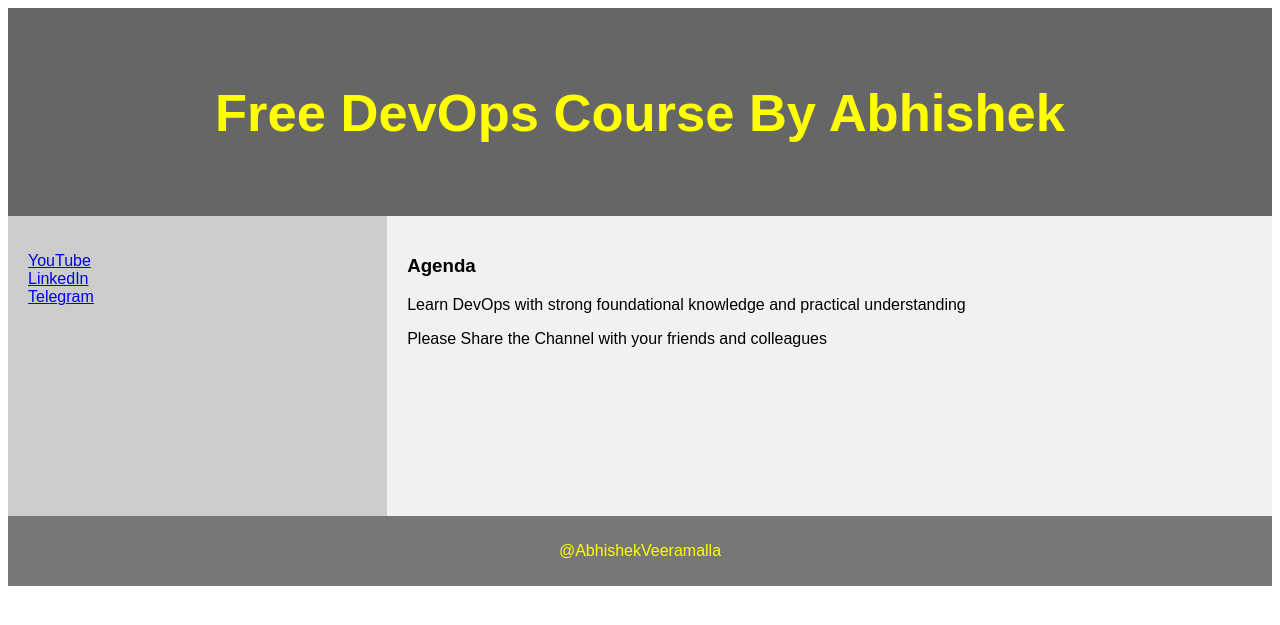
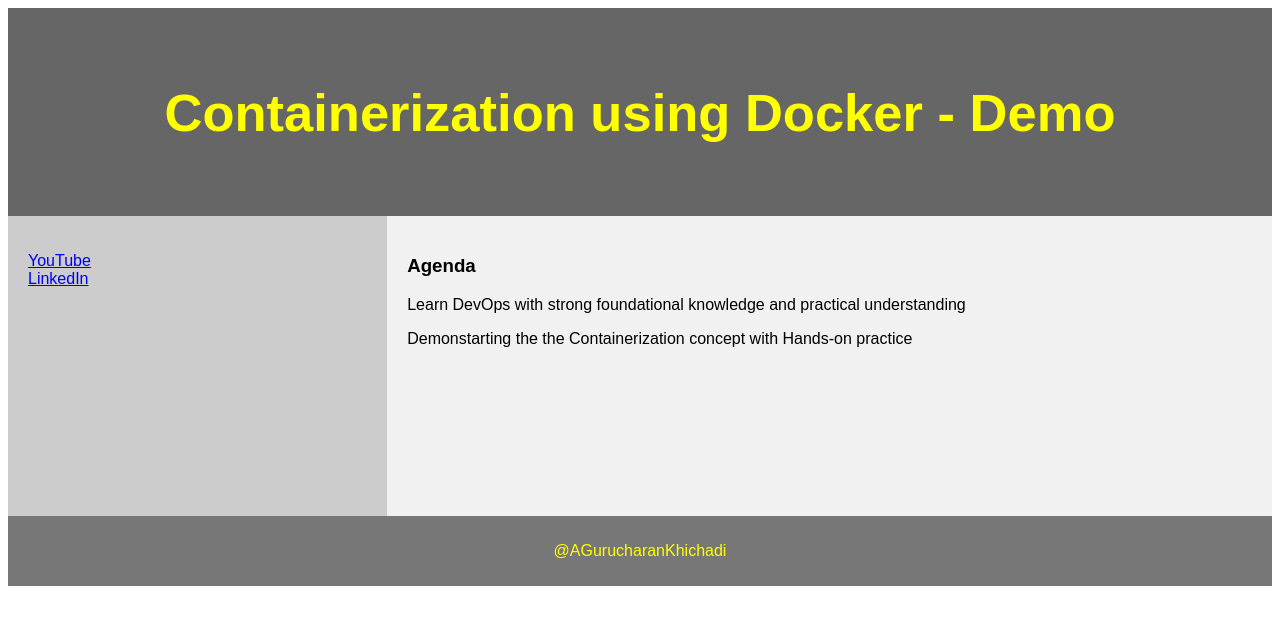
Before and after one commit to GurucharanKhichadi06/Docker-demo, a Django app: page /demo/ in a window 1280 px wide. Shown: the top 625 px of the page. Run offline with Django 4.2, Linux system fonts and the light colour scheme.

Commit message:
Update demo_site.html

```diff
--- a/examples/python-web-app/devops/demo/templates/demo_site.html
+++ b/examples/python-web-app/devops/demo/templates/demo_site.html
@@ -73,27 +73,26 @@ footer {
 
 
 <header>
-  <h2>Free DevOps Course By Abhishek</h2>
+  <h2>Containerization using Docker - Demo</h2>
 </header>
 
 <section>
   <nav>
     <ul>
-      <li><a href="www.youtube.com/@AbhishekVeeramalla">YouTube</a></li>
-      <li><a href="www.linkedin.com/in/abhishek-veeramalla-77b33996/">LinkedIn</a></li>
-      <li><a href="https://telegram.me/abhishekveeramalla">Telegram</a></li>
+      <li><a href="www.youtube.com/@gurucharankhichadi">YouTube</a></li>
+      <li><a href="www.linkedin.com/in/gurucharan-khichadi-243aa5221/">LinkedIn</a></li>
     </ul>
   </nav>
 
   <article>
     <h1>Agenda</h1>
     <p>Learn DevOps with strong foundational knowledge and practical understanding</p>
-    <p>Please Share the Channel with your friends and colleagues</p>
+    <p>Demonstarting the the Containerization concept with Hands-on practice</p>
   </article>
 </section>
 
 <footer>
-  <p>@AbhishekVeeramalla</p>
+  <p>@AGurucharanKhichadi</p>
 </footer>
 
 </body>
```
